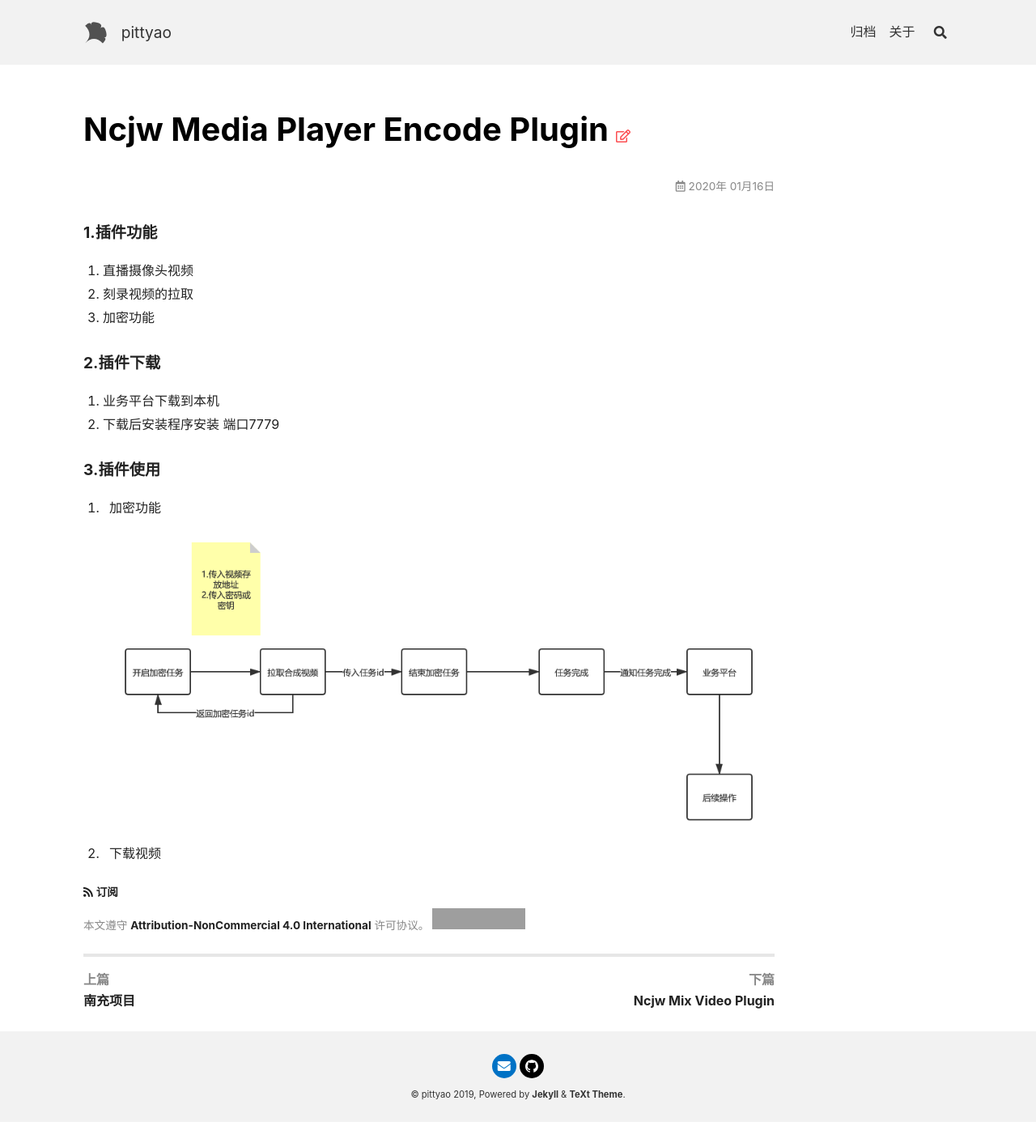
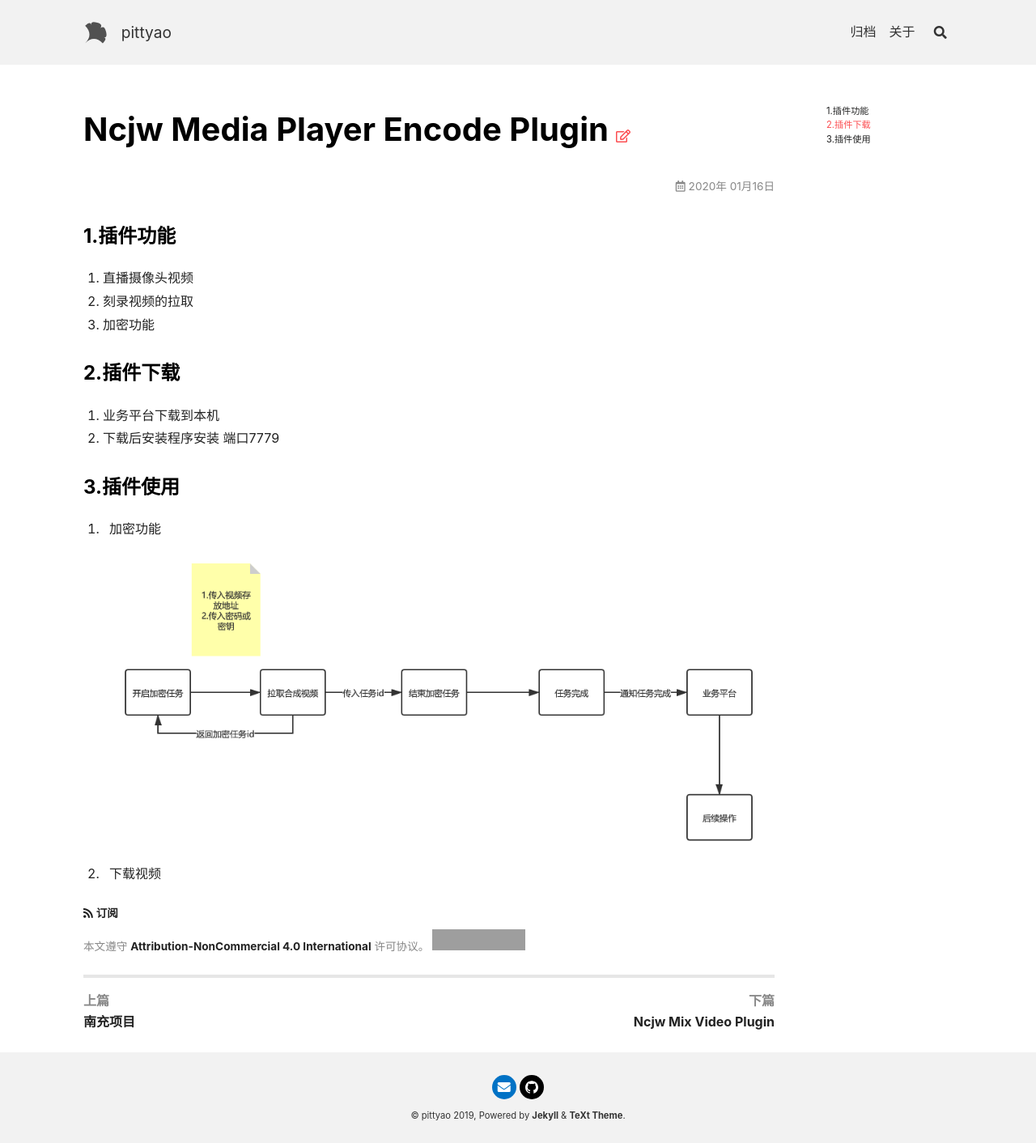
Before and after one commit to PittYao/PittYao.github.io, a Jekyll site: the page built from _posts/2020-01-16-ncjw-media-player-encode-plugin.md, in a window 1280 px wide. Shown: the whole page at 81% size. Built offline with Jekyll 4.4.1, drawn with Linux system fonts in a browser that asks for light colours; nearby versions of some CDN libraries; before the commit the page ends 1386 px from its top, so only the background shows below that; grey boxes are pictures that could not be loaded.

Commit message:
插件文档

```diff
--- a/_posts/2020-01-16-ncjw-media-player-encode-plugin.md
+++ b/_posts/2020-01-16-ncjw-media-player-encode-plugin.md
@@ -1,15 +1,15 @@
-#### 1.插件功能
+### 1.插件功能
 
 1. 直播摄像头视频
 2. 刻录视频的拉取
 3. 加密功能
 
-#### 2.插件下载
+### 2.插件下载
 
 1. 业务平台下载到本机
 2. 下载后安装程序安装 端口7779
 
-#### 3.插件使用
+### 3.插件使用
 
 1. 加密功能
 
```
